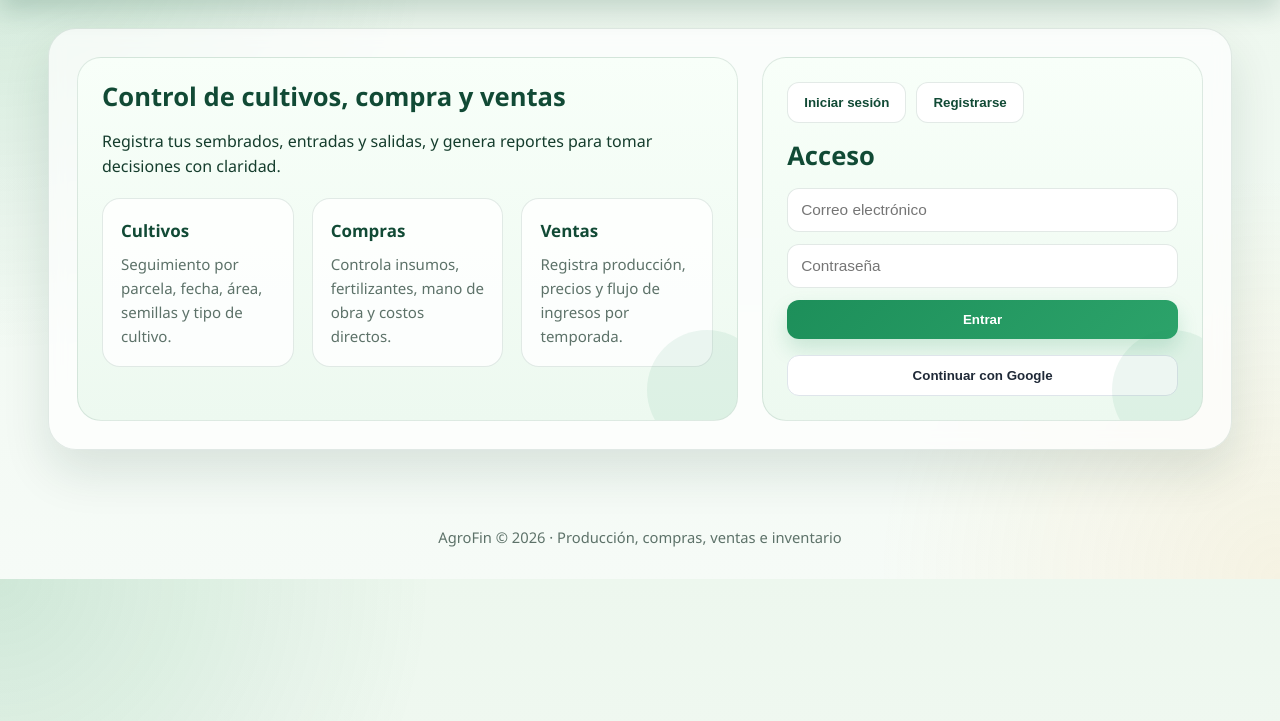
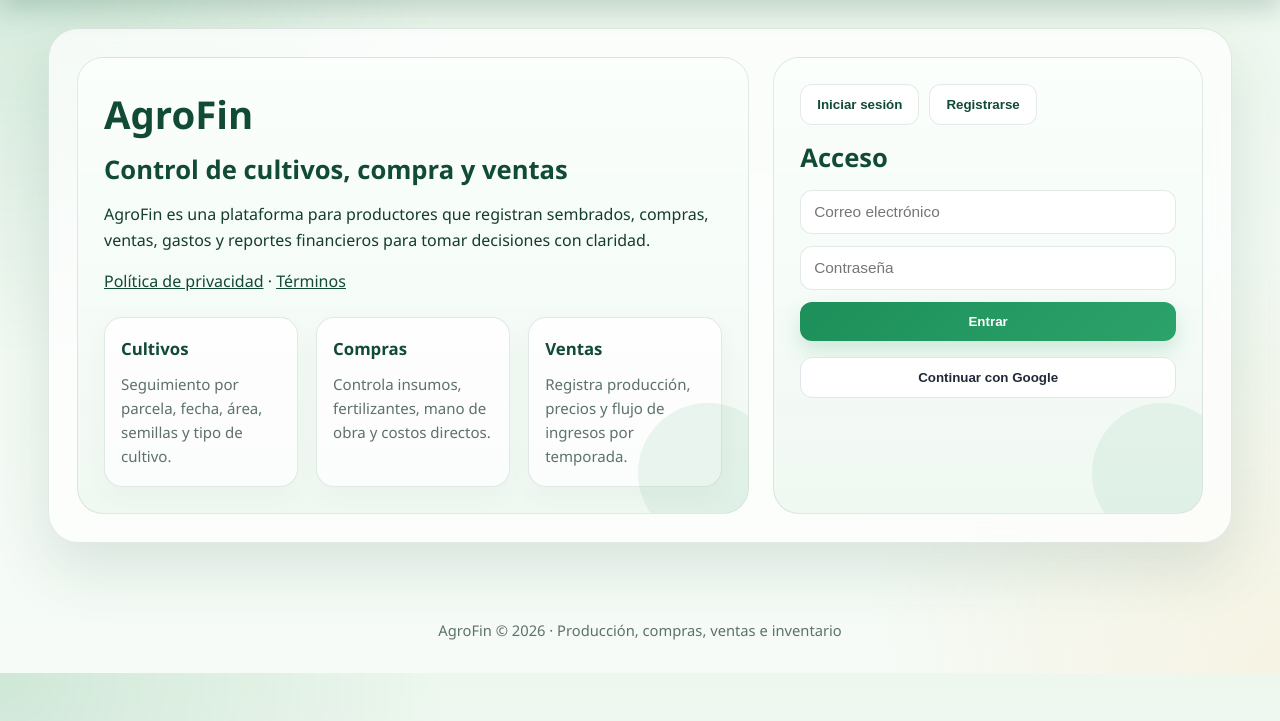
Before and after one commit to Lissseth/AgroFin, a Flask app: page / in a window 1280 px wide. Shown: the part 79-800 px from the top of the page. Run offline with Flask 3, Linux system fonts and the light colour scheme; data that the repository does not hold is empty; some libraries are stand-ins or nearby versions.

Commit message:
Mejora de marca y visibilidad para verificación OAuth

```diff
--- a/templates/index.html
+++ b/templates/index.html
@@ -3,6 +3,7 @@
 <head>
   <meta charset="utf-8">
   <meta name="viewport" content="width=device-width, initial-scale=1">
+  <meta name="description" content="AgroFin ayuda a productores a gestionar cultivos, compras, ventas, gastos y reportes financieros con claridad." />
   <meta name="google-site-verification" content="M1P70MeYtiXFhLR5lFfG5BAYWuEtToShdFO5FqfBsOc" />
   <title>AgroFin | Panel del productor</title>
   <style>
@@ -111,36 +112,37 @@
     }
 
     .hero-card {
-      background: rgba(255,255,255,0.7);
+      background: rgba(255,255,255,0.72);
       border: 1px solid var(--border);
-      border-radius: 28px;
+      border-radius: 30px;
       padding: 28px;
-      box-shadow: var(--shadow);
+      box-shadow: 0 26px 60px rgba(17, 74, 53, 0.12);
       backdrop-filter: blur(8px);
     }
 
     .auth-shell {
       display: grid;
-      grid-template-columns: 1.2fr 0.8fr;
+      grid-template-columns: 1.22fr 0.78fr;
       gap: 24px;
       align-items: stretch;
     }
 
     .auth-panel {
-      background: linear-gradient(180deg, #f8fff9 0%, #edf9f0 100%);
+      background: linear-gradient(180deg, rgba(250,255,252,0.92), rgba(240,248,242,0.96));
       border: 1px solid var(--border);
-      border-radius: 24px;
-      padding: 24px;
+      border-radius: 26px;
+      padding: 26px;
       position: relative;
       overflow: hidden;
+      box-shadow: inset 0 1px 0 rgba(255,255,255,0.8);
     }
 
     .auth-panel::after {
       content: "";
       position: absolute;
       inset: auto -30px -30px auto;
-      width: 120px;
-      height: 120px;
+      width: 140px;
+      height: 140px;
       background: rgba(29, 143, 90, 0.08);
       border-radius: 50%;
     }
@@ -208,25 +210,27 @@
       display: grid;
       grid-template-columns: repeat(3, minmax(0, 1fr));
       gap: 18px;
-      margin-top: 18px;
+      margin-top: 22px;
     }
 
     .feature {
-      background: rgba(255,255,255,0.8);
+      background: rgba(255,255,255,0.78);
       border: 1px solid var(--border);
       border-radius: 18px;
-      padding: 18px;
-      transition: transform 0.2s ease;
+      padding: 18px 16px;
+      transition: transform 0.2s ease, box-shadow 0.2s ease;
+      box-shadow: 0 10px 24px rgba(17, 74, 53, 0.04);
     }
 
     .feature:hover {
-      transform: translateY(-2px);
+      transform: translateY(-3px);
+      box-shadow: 0 18px 30px rgba(17, 74, 53, 0.08);
     }
 
     .feature h3 {
-      margin: 0 0 8px;
+      margin: 0 0 9px;
       color: var(--primary-dark);
-      font-size: 1.06rem;
+      font-size: 1.05rem;
     }
 
     .feature p {
@@ -673,8 +683,12 @@
       <div class="hero-card" id="authShell">
         <div class="auth-shell">
           <div class="auth-panel">
-            <h2>Control de cultivos, compra y ventas</h2>
-            <p>Registra tus sembrados, entradas y salidas, y genera reportes para tomar decisiones con claridad.</p>
+            <h1 style="margin:0 0 10px; font-size: clamp(2rem, 3vw, 2.8rem); color: var(--primary-dark);">AgroFin</h1>
+            <h2 style="margin-top:0;">Control de cultivos, compra y ventas</h2>
+            <p>AgroFin es una plataforma para productores que registran sembrados, compras, ventas, gastos y reportes financieros para tomar decisiones con claridad.</p>
+            <p style="margin-top: 10px;">
+              <a href="/privacy">Política de privacidad</a> · <a href="/terms">Términos</a>
+            </p>
             <div class="feature-list">
               <div class="feature">
                 <h3>Cultivos</h3>
```
Also changed, not shown: other parts of templates/index.html (+25 -10 lines).
